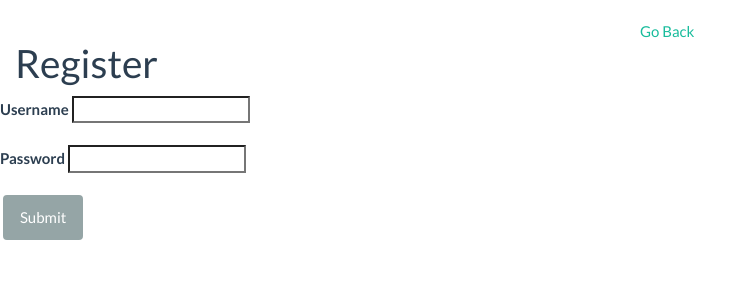
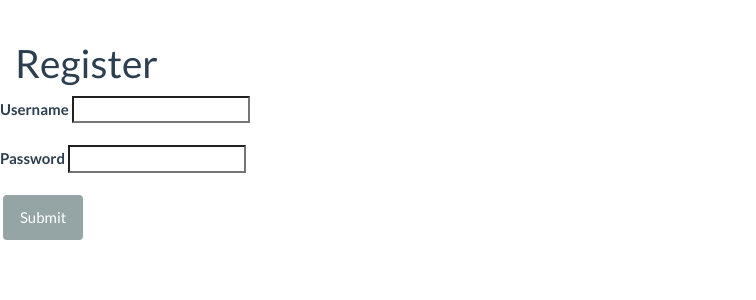
Before and after one commit to palindromed/pet-project, a Python web app: template learning_journal/templates/register.jinja2 in a window 1280 px wide. Shown: the part 60-360 px from the top of the page, without its empty margins (0-756 px from the left). Run offline with Jinja, Linux system fonts and the light colour scheme; the template is opened without the code that fills it, so the values that code supplies are empty, except form fields; form fields are guessed from the names that the template uses; some libraries are stand-ins or nearby versions.

Commit message:
take out leftover link

```diff
--- a/learning_journal/templates/register.jinja2
+++ b/learning_journal/templates/register.jinja2
@@ -31,5 +31,5 @@
 
 </form>
  </div>
-<p><a href="{{request.route_url('home')}}">Go Back</a></p>
+
 {% endblock %}
```
